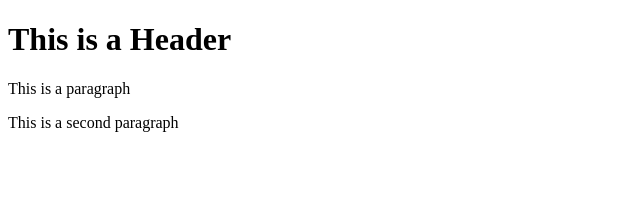
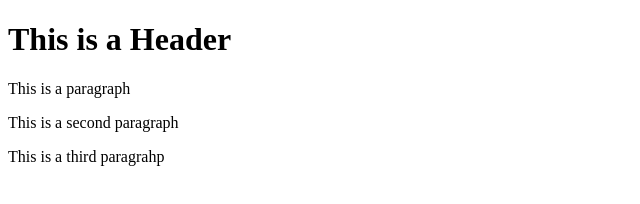
Before and after one commit to Navindu752/React, a website: page index.html in a window 1280 px wide. Shown: the whole page, without its empty margins (0-640 px from the left). Drawn offline with Linux system fonts and the light colour scheme.

Commit message:
fourth commit

```diff
--- a/index.html
+++ b/index.html
@@ -6,5 +6,6 @@
         <h1>This is a Header</h1>
         <p>This is a paragraph</p>
         <p>This is a second paragraph</p>
+        <p>This is a third paragrahp</p>
     </body>
 </html>
```
Also changed, not shown: package.json (added, +24 -0 lines), 2 other files.
